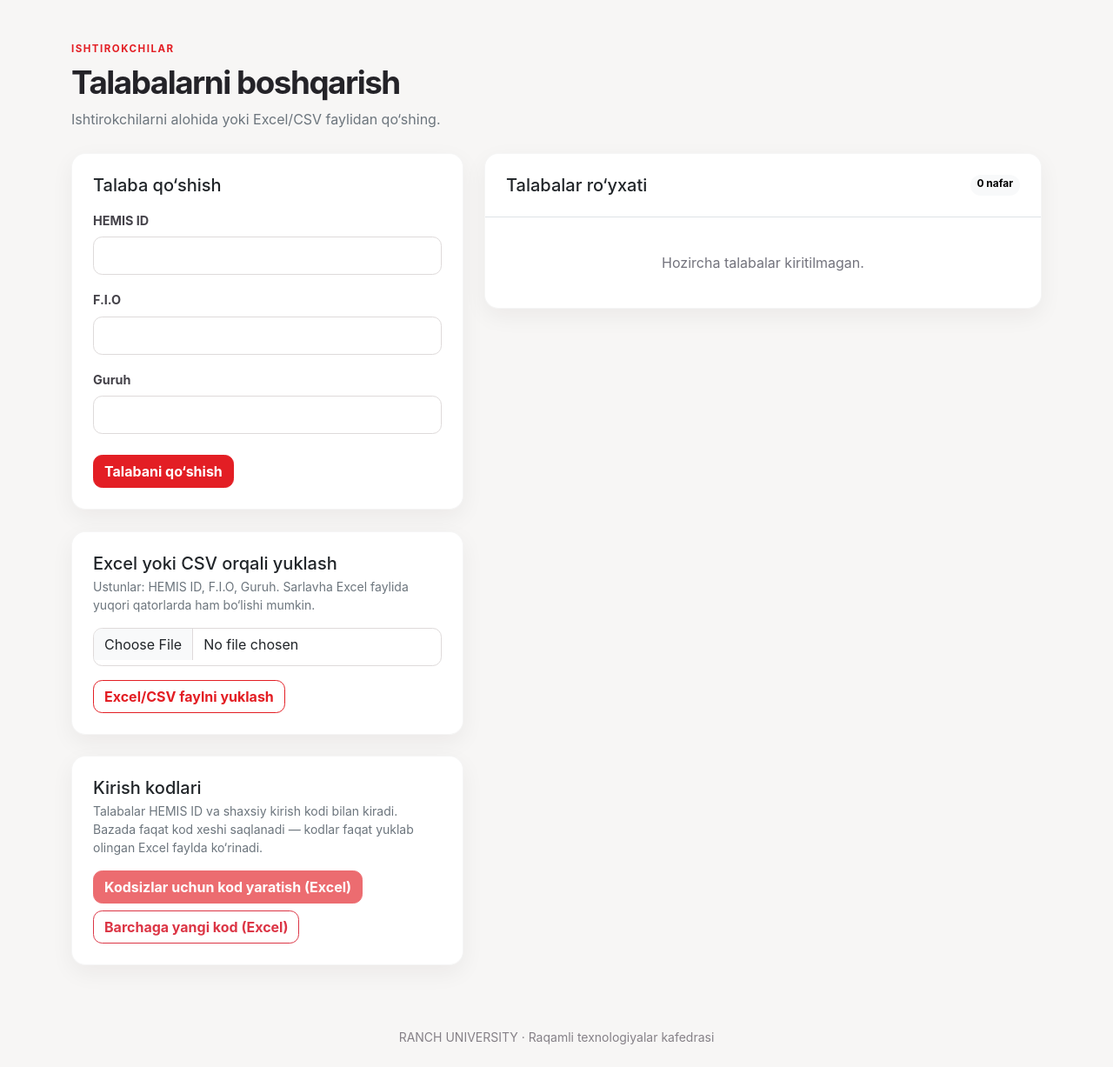
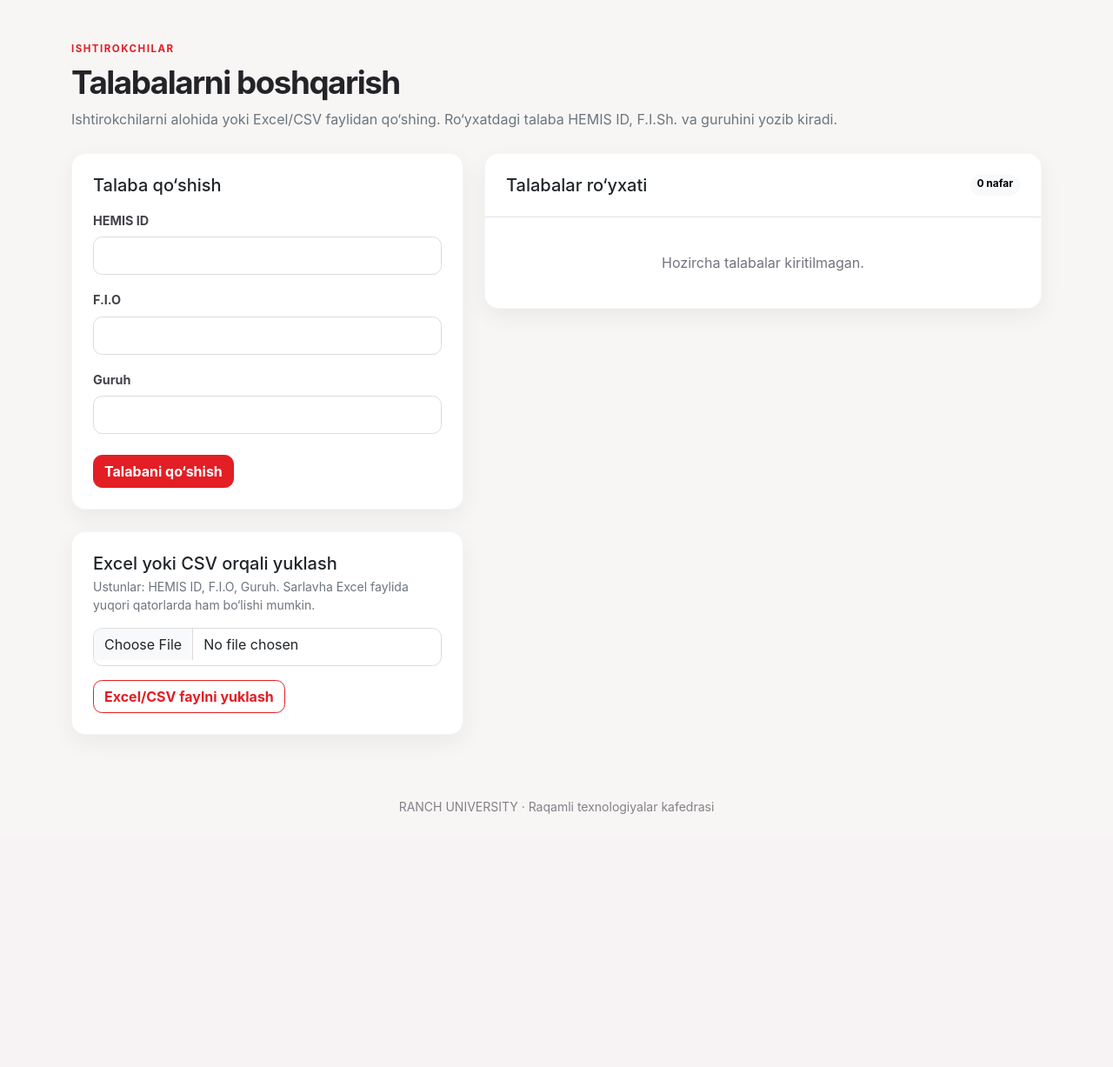
Before and after one commit to yzuhra53-cmyk/contest-platform, a Flask app: page /admin/students in a window 1280 px wide. Shown: the part 82-1309 px from the top of the page at 87% size. After the commit the page ends 1018 px from the top, so only its background shows below. Run offline with Flask 3, Linux system fonts and the light colour scheme; the visitor is signed in with stand-in values (Sample User, id 1); some libraries are stand-ins or nearby versions.

Commit message:
Let students sign in with HEMIS ID, full name and group
Access codes are no longer required: a HEMIS ID present in the student
list grants access. Single-device sessions and IP throttling stay.

Co-Authored-By: Claude Opus 5.5 <noreply@anthropic.com>

```diff
--- a/app.py
+++ b/app.py
@@ -25,7 +25,7 @@ from flask import (
 )
 from sqlalchemy.exc import IntegrityError
 from werkzeug.middleware.proxy_fix import ProxyFix
-from werkzeug.security import check_password_hash, generate_password_hash
+from werkzeug.security import generate_password_hash
 from openpyxl import Workbook, load_workbook
 from openpyxl.utils.exceptions import InvalidFileException
 from zipfile import BadZipFile
@@ -339,22 +339,18 @@ def create_app(test_config=None):
     def student_login():
         if request.method == "POST":
             hemis_id = request.form.get("hemis_id", "").strip()
-            access_code = normalize_access_code(request.form.get("access_code", ""))
-            # HEMIS ID bo'yicha ham, IP bo'yicha ham cheklanadi: bitta talabaning
-            # kodini tanlab topish ham, ko'p talabani ketma-ket sinash ham sekinlashadi.
-            id_key = ("student-id", hemis_id.casefold())
+            full_name = " ".join(request.form.get("full_name", "").split())
+            group_name = " ".join(request.form.get("group_name", "").split())
+            if not hemis_id or not full_name or not group_name:
+                flash("HEMIS ID, F.I.Sh. va guruhni to‘liq kiriting.", "danger")
+                return render_template("student_login.html", form=request.form), 400
+            # Bazada yo'q HEMIS ID larni ketma-ket sinash IP bo'yicha sekinlashtiriladi.
             ip_key = ("student-ip", client_ip())
-            if throttle.blocked(id_key, STUDENT_MAX_FAILURES) or throttle.blocked(ip_key, STUDENT_MAX_FAILURES * 5):
+            if throttle.blocked(ip_key, STUDENT_MAX_FAILURES * 5):
                 flash("Juda ko‘p noto‘g‘ri urinish. 15 daqiqadan so‘ng qayta urinib ko‘ring.", "danger")
-                return render_template("student_login.html"), 429
-            student = db.session.get(Student, hemis_id) if hemis_id else None
-            if (
-                student
-                and student.access_code_hash
-                and access_code
-                and check_password_hash(student.access_code_hash, access_code)
-            ):
-                throttle.reset(id_key)
+                return render_template("student_login.html", form=request.form), 429
+            student = db.session.get(Student, hemis_id)
+            if student:
                 had_session = bool(student.session_token)
                 student.session_token = secrets.token_hex(24)
                 if had_session:
@@ -370,10 +366,10 @@ def create_app(test_config=None):
                 session["student_id"] = student.hemis_id
                 session["student_token"] = student.session_token
                 return redirect(url_for("student_dashboard"))
-            throttle.fail(id_key)
             throttle.fail(ip_key)
-            flash("HEMIS ID yoki kirish kodi noto‘g‘ri. Kirish kodini ustozingizdan oling.", "danger")
-        return render_template("student_login.html")
+            flash("Bu HEMIS ID ro‘yxatda topilmadi. Ustozingizga murojaat qiling.", "danger")
+            return render_template("student_login.html", form=request.form)
+        return render_template("student_login.html", form={})
 
     @application.route("/logout", methods=["POST"])
     def logout():
@@ -411,21 +407,9 @@ def create_app(test_config=None):
             elif db.session.get(Student, hemis_id):
                 flash("Bu HEMIS ID avval ro‘yxatga qo‘shilgan.", "warning")
             else:
-                code = generate_access_code()
-                db.session.add(
-                    Student(
-                        hemis_id=hemis_id,
-                        full_name=full_name,
-                        group_name=group_name,
-                        access_code_hash=hash_access_code(code),
-                    )
-                )
+                db.session.add(Student(hemis_id=hemis_id, full_name=full_name, group_name=group_name))
                 db.session.commit()
-                flash(
-                    f"Talaba qo‘shildi. Kirish kodi: {format_access_code(code)} — uni talabaga bering, "
-                    "kod qayta ko‘rsatilmaydi.",
-                    "success",
-                )
+                flash("Talaba qo‘shildi. U HEMIS ID, F.I.Sh. va guruhini yozib kira oladi.", "success")
             return redirect(url_for("admin_students"))
         students = Student.query.order_by(Student.full_name).all()
         return render_template(
--- a/templates/students.html
+++ b/templates/students.html
@@ -1,7 +1,7 @@
 {% extends "base.html" %}
 {% block title %}Talabalar · Bilim.Arena{% endblock %}
 {% block content %}
-<div class="page-heading"><p class="eyebrow mb-2">ISHTIROKCHILAR</p><h1 class="page-title">Talabalarni boshqarish</h1><p class="text-secondary">Ishtirokchilarni alohida yoki Excel/CSV faylidan qo‘shing.</p></div>
+<div class="page-heading"><p class="eyebrow mb-2">ISHTIROKCHILAR</p><h1 class="page-title">Talabalarni boshqarish</h1><p class="text-secondary">Ishtirokchilarni alohida yoki Excel/CSV faylidan qo‘shing. Ro‘yxatdagi talaba HEMIS ID, F.I.Sh. va guruhini yozib kiradi.</p></div>
 <div class="row g-4">
   <div class="col-lg-5">
     <div class="card border-0 shadow-sm mb-4"><div class="card-body p-4">
@@ -22,29 +22,13 @@
         <button class="btn btn-outline-primary">Excel/CSV faylni yuklash</button>
       </form>
     </div></div>
-    <div class="card border-0 shadow-sm mt-4"><div class="card-body p-4">
-      <h2 class="h5 mb-1">Kirish kodlari</h2>
-      <p class="text-secondary small">Talabalar HEMIS ID va shaxsiy kirish kodi bilan kiradi. Bazada faqat kod xeshi saqlanadi — kodlar faqat yuklab olingan Excel faylda ko‘rinadi.{% if missing_code_count %} <strong class="text-danger">{{ missing_code_count }} nafar talabada kod yo‘q, ular kira olmaydi.</strong>{% endif %}</p>
-      <div class="d-flex flex-wrap gap-2">
-        <form method="post" action="{{ url_for('export_access_codes') }}">
-          <input type="hidden" name="csrf_token" value="{{ csrf_token }}">
-          <input type="hidden" name="scope" value="missing">
-          <button class="btn btn-primary" {% if not missing_code_count %}disabled{% endif %}>Kodsizlar uchun kod yaratish (Excel)</button>
-        </form>
-        <form method="post" action="{{ url_for('export_access_codes') }}" onsubmit="return confirm('Barcha talabalarning eski kodlari bekor qilinadi. Davom etasizmi?')">
-          <input type="hidden" name="csrf_token" value="{{ csrf_token }}">
-          <input type="hidden" name="scope" value="all">
-          <button class="btn btn-outline-danger">Barchaga yangi kod (Excel)</button>
-        </form>
-      </div>
-    </div></div>
   </div>
   <div class="col-lg-7">
     <div class="card border-0 shadow-sm"><div class="card-body p-0">
       <div class="p-4 border-bottom d-flex justify-content-between"><h2 class="h5 mb-0">Talabalar ro‘yxati</h2><span class="badge rounded-pill text-bg-light">{{ students|length }} nafar</span></div>
       {% if students %}
-      <div class="table-responsive"><table class="table align-middle mb-0"><thead><tr><th>Talaba</th><th>HEMIS ID</th><th>Guruh</th><th>Kod</th><th></th></tr></thead><tbody>
-      {% for student in students %}<tr><td class="fw-medium">{{ student.full_name }}</td><td>{{ student.hemis_id }}</td><td>{{ student.group_name }}</td><td>{% if student.access_code_hash %}<span class="badge text-bg-success">bor</span>{% else %}<span class="badge text-bg-danger">yo‘q</span>{% endif %}</td><td class="text-end"><div class="d-flex justify-content-end gap-2"><form method="post" action="{{ url_for('reset_access_code', hemis_id=student.hemis_id) }}" onsubmit="return confirm('Yangi kod yaratilsinmi? Eski kod ishlamay qoladi.')"><input type="hidden" name="csrf_token" value="{{ csrf_token }}"><button class="btn btn-sm btn-outline-secondary">Yangi kod</button></form><form method="post" action="{{ url_for('delete_student', hemis_id=student.hemis_id) }}" onsubmit="return confirm('Talabani o‘chirmoqchimisiz?')"><input type="hidden" name="csrf_token" value="{{ csrf_token }}"><button class="btn btn-sm btn-outline-danger">O‘chirish</button></form></div></td></tr>{% endfor %}
+      <div class="table-responsive"><table class="table align-middle mb-0"><thead><tr><th>Talaba</th><th>HEMIS ID</th><th>Guruh</th><th></th></tr></thead><tbody>
+      {% for student in students %}<tr><td class="fw-medium">{{ student.full_name }}</td><td>{{ student.hemis_id }}</td><td>{{ student.group_name }}</td><td class="text-end"><div class="d-flex justify-content-end gap-2"><form method="post" action="{{ url_for('delete_student', hemis_id=student.hemis_id) }}" onsubmit="return confirm('Talabani o‘chirmoqchimisiz?')"><input type="hidden" name="csrf_token" value="{{ csrf_token }}"><button class="btn btn-sm btn-outline-danger">O‘chirish</button></form></div></td></tr>{% endfor %}
       </tbody></table></div>
       {% else %}<div class="empty-state">Hozircha talabalar kiritilmagan.</div>{% endif %}
     </div></div>
```
Also changed, not shown: templates/student_login.html (+6 -4 lines), README.md.
